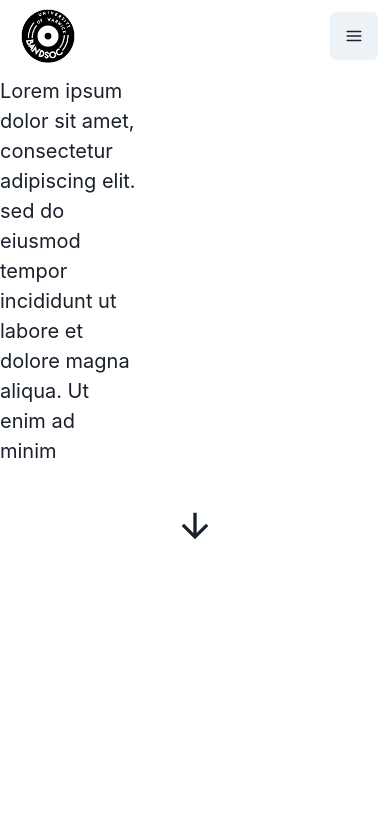
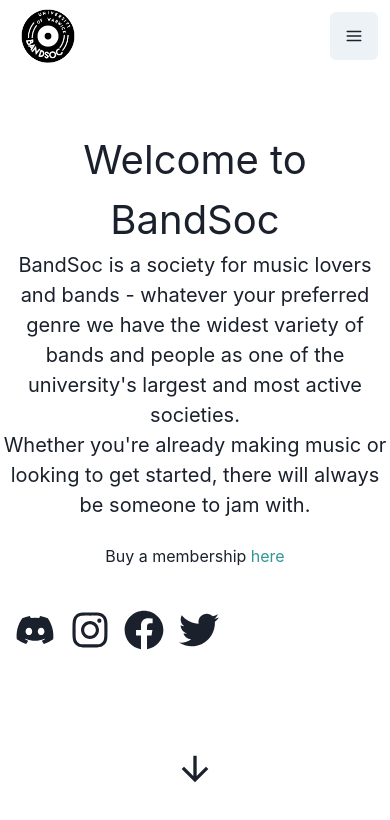
Before and after one commit to bandsoc/bandsocwebsite, a Next.js app: page / in a window 390 px wide. Shown: the top 820 px of the page. Built offline with nearby package versions, Linux system fonts and the light colour scheme.

Commit message:
add icons, center text on mobile

```diff
--- a/package.json
+++ b/package.json
@@ -17,6 +17,7 @@
     "next": "12.2.5",
     "react": "18.2.0",
     "react-dom": "18.2.0",
+    "react-icons": "^4.4.0",
     "react-social-media-embed": "^2.2.2",
     "swiper": "^8.3.2"
   },
--- a/pages/index.tsx
+++ b/pages/index.tsx
@@ -6,7 +6,8 @@ import { ArrowDownIcon, ArrowUpIcon, HamburgerIcon } from '@chakra-ui/icons'
 import Layout from '../components/Layout'
 import React, { useRef } from 'react'
 import { InstagramEmbed } from 'react-social-media-embed';
-import { Tabs, TabList, TabPanels, Tab, TabPanel } from '@chakra-ui/react'
+import { Tabs, TabList, TabPanels, Tab, TabPanel, Link, IconButton, Icon } from '@chakra-ui/react'
+import { FaDiscord, FaInstagram, FaFacebook, FaTwitter } from 'react-icons/fa'
 // Import Swiper React components
 import { Swiper, SwiperSlide } from "swiper/react";
 
@@ -135,9 +136,9 @@ const Home: NextPage = () => {
       <Box className='container'>
         <section className="one" ref={refThree}>
           <Layout />
-          <Flex justifyContent='space-around' flexDirection={['column', 'column', 'row', 'row']} >
+          <Flex justifyContent='space-around' flexDirection={['column', 'column', 'row', 'row']} minH='76vh' >
 
-            <Box ml='10%' mt='2%' width={['65%','45%','45%','35%']} display={['none', 'none', 'flex', 'flex']} borderStyle='solid' height='50%' >
+            <Box ml='10%' mt='2%' width={['0', '0', '45%', '35%']} display={['none', 'none', 'flex', 'flex']} borderStyle='solid' height='50%' >
               <Swiper
 
                 spaceBetween={30}
@@ -166,16 +167,47 @@ const Home: NextPage = () => {
             </Box>
 
 
-            <Box mr='10%' mt='2%' width='35%' borderStyle='solid' maxH='100%' >
-              <Text fontSize={{ base: '20px', md: '30px', lg: '40px' }}>
-                Lorem ipsum dolor sit amet, consectetur adipiscing elit.
+            <Box mr={['0%', '0%', '10%', '10%']} mt='2%' width={['100%', '100%', '45%', '35%']} textAlign={['center', 'center', 'left', 'left']} alignItems={['center', 'center', 'none', 'none']} borderStyle='solid' maxH='100%' >
+              <Text fontSize={{ base: '40px', md: '40px', lg: '40px' }} >
+                Welcome to BandSoc
+              </Text>
+              <Text fontSize={{ base: '20px', md: '20px', lg: '25px' }} >
+                BandSoc is a society for music lovers and bands - whatever your preferred genre we have the widest variety of bands and people as one of the university&apos;s largest and most active societies. <br /> Whether you&apos;re already making music or looking to get started, there will always be someone to jam with.
+              </Text>
+              <br />
+              <Text fontSize={{ base: '25x', md: '25px', lg: '25px' }}  minH="5vh">
+                Buy a membership <Link color='teal.500' href='https://www.warwicksu.com/societies-sports/societies/band/#org-join' isExternal >here</Link>
+              </Text>
+              <br />
 
-                sed do eiusmod tempor incididunt ut labore et dolore magna aliqua. Ut enim ad minim
-              </Text>
+              <Flex justifyContent='space-evenly' maxW='60%' >
+                <a href="https://chakra-ui.com/docs/components/icon/usage" target="_blank" rel="noopener noreferrer">
+                  <Icon aria-label='discord' w={10} h={10}
+                    as={FaDiscord}
+                  />
+                </a>
+
+                <a href="https://chakra-ui.com/docs/components/icon/usage" target="_blank" rel="noopener noreferrer">
+                  <Icon aria-label='discord' w={10} h={10}
+                    as={FaInstagram}
+                  />
+                </a>
+                <a href="https://chakra-ui.com/docs/components/icon/usage" target="_blank" rel="noopener noreferrer">
+                  <Icon aria-label='discord' w={10} h={10}
+                    as={FaFacebook}
+                  />
+                </a>
+                <a href="https://chakra-ui.com/docs/components/icon/usage" target="_blank" rel="noopener noreferrer">
+                  <Icon aria-label='discord' w={10} h={10}
+                    as={FaTwitter}
+                  />
+                </a>
+              </Flex>
+
             </Box>
           </Flex>
           <Center>
-            <ArrowDownIcon w={10} h={10} mt='10' onClick={handleClickOne} cursor='pointer' alignItems='flex-end'  />
+            <ArrowDownIcon w={10} h={10} mt='10' onClick={handleClickOne} cursor='pointer' alignItems='flex-end' />
           </Center>
         </section>
 
```
Also changed, not shown: 2 other files (tests, documents, lock files or other folders).
